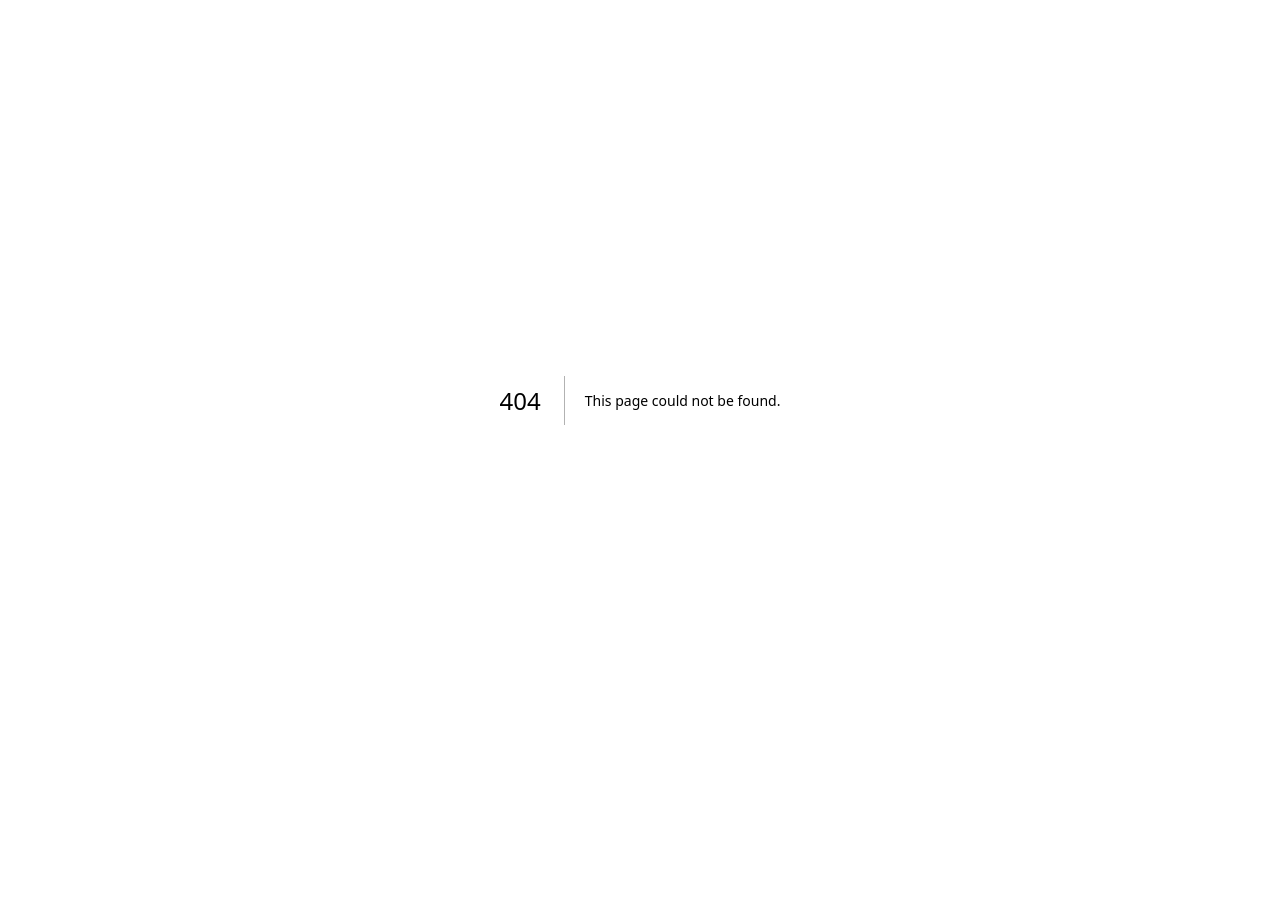
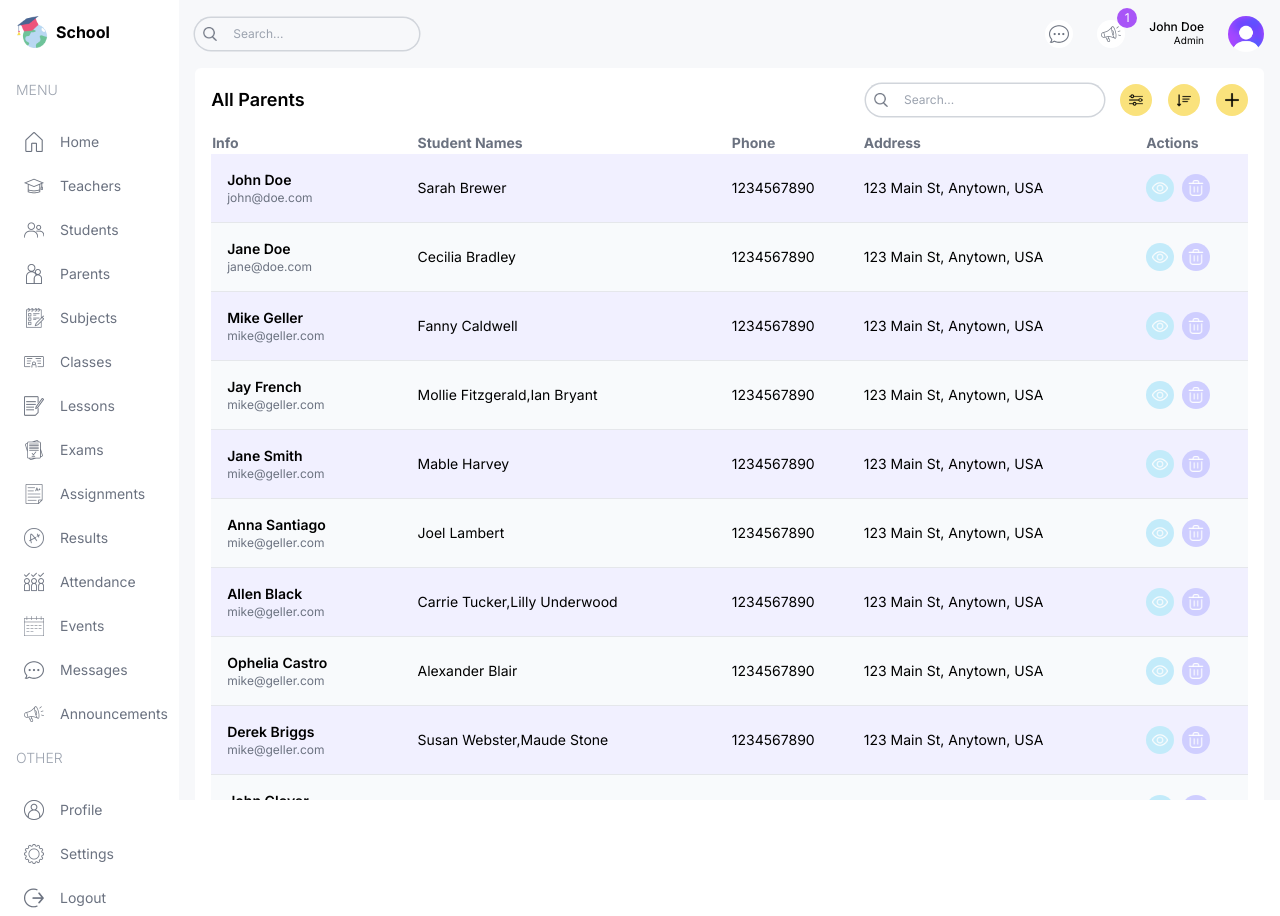
Before and after one commit to jlcoding01/next-dashboard, a Next.js app: page /list/parents in a window 1280 px wide. Before the commit this address had no page. Before the commit the page ends 800 px from the top, so only its background shows below. Built offline with nearby package versions, Linux system fonts and the light colour scheme.

Commit message:
Add list-parent page

```diff
--- /dev/null
+++ b/src/app/(dashboard)/list/parents/page.tsx
@@ -0,0 +1,88 @@
+import Pagination from "@/components/Pagination";
+import Table from "@/components/Table";
+import TableSearch from "@/components/TableSearch";
+import { parentsData, role } from "@/lib/data";
+import Image from "next/image";
+import Link from "next/link";
+
+type Parent = {
+  id: number;
+  name: string;
+  students: string[];
+  email?: string;
+  phone: string;
+  address: string;
+};
+
+const columns = [
+  { header: "Info", accessor: "info" },
+  {
+    header: "Student Names",
+    accessor: "students",
+    className: "hidden md:table-cell",
+  },
+  { header: "Phone", accessor: "phone", className: "hidden lg:table-cell" },
+  { header: "Address", accessor: "address", className: "hidden lg:table-cell" },
+  { header: "Actions", accessor: "action" },
+];
+
+const ParentList = () => {
+  const renderRow = (item: Parent) => (
+    <tr
+      key={item.id}
+      className="border-b border-gray-200 even:bg-slate-50 text-sm hover: bg-lamaPurpleLight"
+    >
+      <td className="flex items-center gap-4 p-4">
+        <div className="flex flex-col">
+          <h3 className="font-semibold">{item.name}</h3>
+          <p className="text-xs text-gray-500">{item?.email}</p>
+        </div>
+      </td>
+      <td className="hidden md:table-cell">{item.students.join(",")}</td>
+      <td className="hidden md:table-cell">{item.phone}</td>
+      <td className="hidden md:table-cell">{item.address}</td>
+      <td>
+        <div className="flex items-center gap-2">
+          <Link href={`/list/teachers/${item.id}`}>
+            <button className="w-7 h-7 flex items-center justify-center rounded-full bg-lamaSky">
+              <Image src="/view.png" alt="" width={16} height={16} />
+            </button>
+          </Link>
+          {role === "admin" && (
+            <button className="w-7 h-7 flex items-center justify-center rounded-full bg-lamaPurple">
+              <Image src="/delete.png" alt="" width={16} height={16} />
+            </button>
+          )}
+        </div>
+      </td>
+    </tr>
+  );
+  return (
+    <div className="bg-white p-4 rounded-md flex-1 m-4 mt-0">
+      {/* TOP */}
+      <div className="flex items-center justify-between">
+        <h1 className="hidden md:block text-lg font-semibold">All Parents</h1>
+        <div className="flex flex-col md:flex-row items-center gap-4 w-full md:w-auto">
+          <TableSearch />
+          <div className="flex items-center gap-4 self-end">
+            <button className="w-8 h-8 flex items-center justify-center rounded-full bg-lamaYellow">
+              <Image src="/filter.png" alt="" width={14} height={14} />
+            </button>
+            <button className="w-8 h-8 flex items-center justify-center rounded-full bg-lamaYellow">
+              <Image src="/sort.png" alt="" width={14} height={14} />
+            </button>
+            <button className="w-8 h-8 flex items-center justify-center rounded-full bg-lamaYellow">
+              <Image src="/plus.png" alt="" width={14} height={14} />
+            </button>
+          </div>
+        </div>
+      </div>
+      {/* List */}
+      <Table columns={columns} renderRow={renderRow} data={parentsData} />
+      {/* Pagination */}
+      <Pagination />
+    </div>
+  );
+};
+
+export default ParentList;
```
